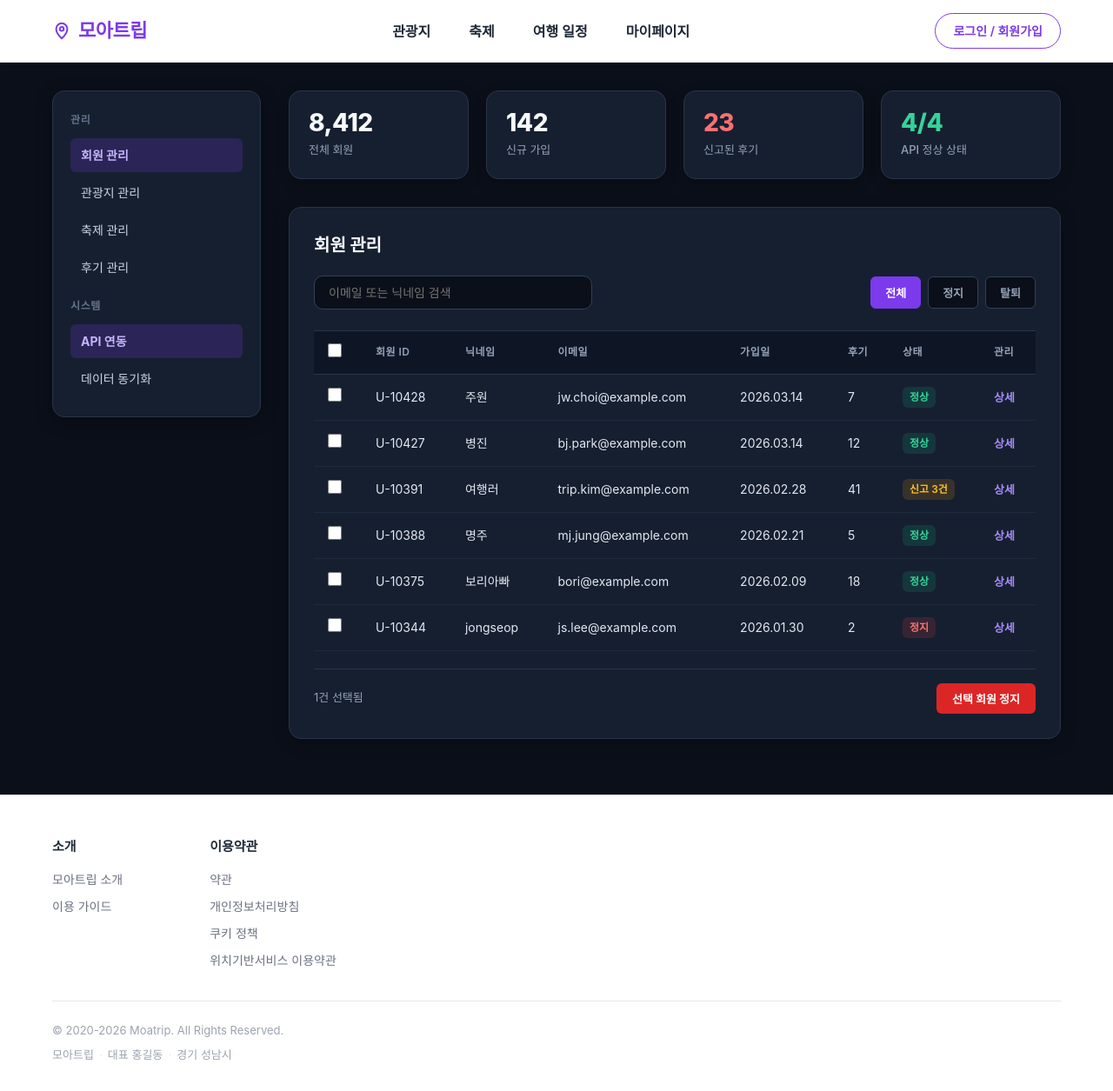
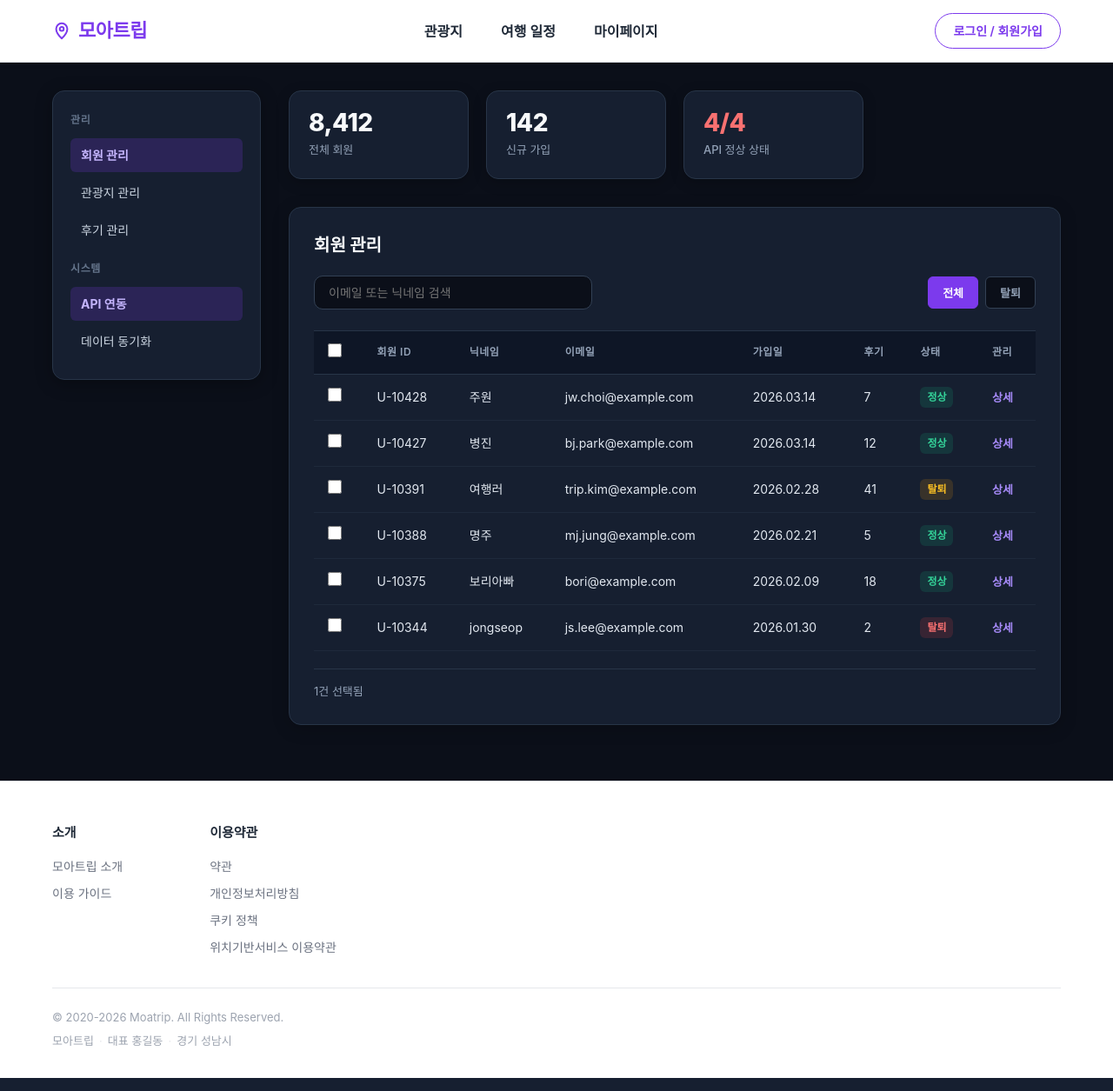
Before and after one commit to SOO-Team2/moa_trip, a Django app: page /moa_admin/ in a window 1280 px wide. Shown: the whole page at 87% size. Run offline with Django 5.2, Linux system fonts and the light colour scheme; some web fonts are replaced.

Commit message:
fix: 축제와 신고 기능 삭제

```diff
--- a/moa_trip_app/static/css/admin.css
+++ b/moa_trip_app/static/css/admin.css
@@ -270,16 +270,3 @@
   color: #94A3B8;
   font-size: 13px;
 }
-
-.admin-table-bottom button {
-  padding: 8px 18px;
-  background-color: #DC2626;
-  color: #ffffff;
-  font-size: 13px;
-  font-weight: 700;
-  border-radius: var(--radius-sm);
-}
-
-.admin-table-bottom button:hover {
-  background-color: #B91C1C;
-}
--- a/moa_trip_app/templates/admin.html
+++ b/moa_trip_app/templates/admin.html
@@ -17,7 +17,6 @@
             <ul>
                 <li class="active"><a href="#">회원 관리</a></li>
                 <li><a href="#">관광지 관리</a></li>
-                <li><a href="#">축제 관리</a></li>
                 <li><a href="#">후기 관리</a></li>
             </ul>
             <h3>시스템</h3>
@@ -38,10 +37,6 @@
                     <p>신규 가입</p>
                 </div>
                 <div class="admin-stat-card">
-                    <h3>23</h3>
-                    <p>신고된 후기</p>
-                </div>
-                <div class="admin-stat-card">
                     <h3>4/4</h3>
                     <p>API 정상 상태</p>
                 </div>
@@ -56,7 +51,6 @@
                     </div>
                     <div class="admin-filter-tabs">
                         <button type="button" class="active">전체</button>
-                        <button type="button">정지</button>
                         <button type="button">탈퇴</button>
                     </div>
                 </div>
@@ -102,7 +96,7 @@
                             <td>trip.kim@example.com</td>
                             <td>2026.02.28</td>
                             <td>41</td>
-                            <td><span class="admin-badge warn">신고 3건</span></td>
+                            <td><span class="admin-badge warn">탈퇴</span></td>
                             <td><a href="#">상세</a></td>
                         </tr>
                         <tr>
@@ -132,7 +126,7 @@
                             <td>js.lee@example.com</td>
                             <td>2026.01.30</td>
                             <td>2</td>
-                            <td><span class="admin-badge danger">정지</span></td>
+                            <td><span class="admin-badge danger">탈퇴</span></td>
                             <td><a href="#">상세</a></td>
                         </tr>
                     </tbody>
@@ -140,9 +134,6 @@
 
                 <div class="admin-table-bottom">
                     <p>1건 선택됨</p>
-                    <div>
-                        <button type="button">선택 회원 정지</button>
-                    </div>
                 </div>
             </section>
         </main>
--- a/moa_trip_app/templates/components/header.html
+++ b/moa_trip_app/templates/components/header.html
@@ -14,7 +14,6 @@
   <!-- 메인 네비게이션 -->
   <nav class="header-nav">
     <a href="{% url 'explore' %}">관광지</a>
-    <a href="{% url 'explore' %}">축제</a>
     <a href="{% url 'planner' %}">여행 일정</a>
     <a href="{% url 'mypage' %}">마이페이지</a>
   </nav>
--- a/moa_trip_app/templates/main.html
+++ b/moa_trip_app/templates/main.html
@@ -12,7 +12,7 @@
 {% block content %}
 <section class="hero-section">
     <h1 class="hero-title">어디로 떠날까요?</h1>
-    <p class="hero-subtitle">취향과 일정에 꼭 맞는 국내 여행지와 축제를 한눈에 발견해보세요</p>
+    <p class="hero-subtitle">취향과 일정에 꼭 맞는 국내 여행지를 한눈에 발견해보세요</p>
     <div class="hero-actions">
         <a href="{% url 'explore' %}" class="btn-primary">관광지 둘러보기</a>
         <a href="{% url 'planner' %}" class="btn-outline hero-btn-outline">여행 일정 만들기</a>
```
Also changed, not shown: moa_trip_app/data/sample_data.json (+0 -27 lines).
